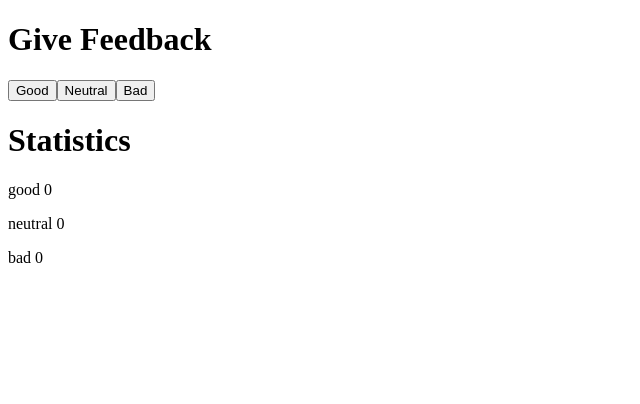
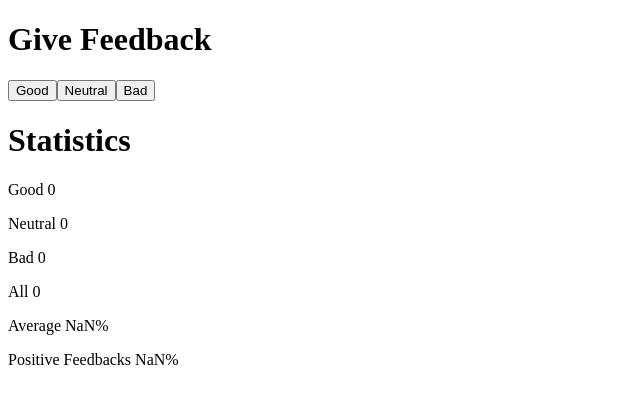
Before and after one commit to RedericoFocco/FullStackOpenCourse, a React (Vite) app in the folder Part1/CourseInfo/: page / in a window 1280 px wide. Shown: the top 404 px of the page, without its empty margins (0-640 px from the left). Built offline with nearby package versions, Linux system fonts and the light colour scheme.

Commit message:
1.7 Done

```diff
--- a/Part1/CourseInfo/src/App.jsx
+++ b/Part1/CourseInfo/src/App.jsx
@@ -5,11 +5,17 @@ const DisplayHeaders = (prop) => <h1>{prop.text}</h1>
 const Button = ({onClick,text}) => <button onClick={onClick}>{text}</button>
 
 const DisplayVotes = (prop) => {
+  const totalVotes=prop.numberGood+prop.numberBad+prop.numberNeutral
+  const totalPositives=(prop.numberGood/totalVotes)*100
+  const averageVotes=(prop.numberGood-prop.numberBad)/totalVotes
   return (
     <div>
-      <p>good {prop.numberGood}</p>
-      <p>neutral {prop.numberNeutral}</p>
-      <p>bad {prop.numberBad}</p>
+      <p>Good {prop.numberGood}</p>
+      <p>Neutral {prop.numberNeutral}</p>
+      <p>Bad {prop.numberBad}</p>
+      <p>All {totalVotes}</p>
+      <p>Average {averageVotes}%</p>
+      <p>Positive Feedbacks {totalPositives}%</p>
     </div>
   )
 }
@@ -19,6 +25,7 @@ const App = () => {
   const [good, setGood] = useState(0)
   const [neutral, setNeutral] = useState(0)
   const [bad, setBad] = useState(0)
+  const [all, setAll] = useState([])
 
   const IncreaseGood = () => {setGood(good+1)}
   const IncreaseNeutral = () => {setNeutral(neutral+1)}
```
